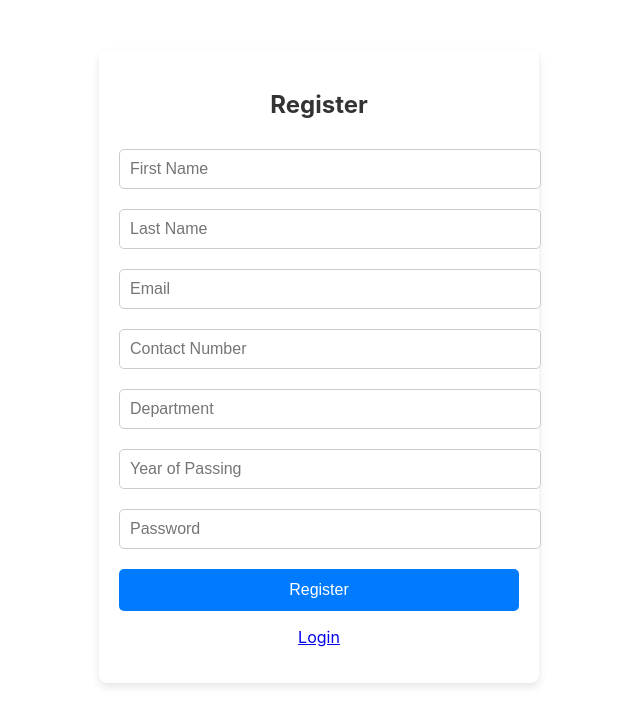
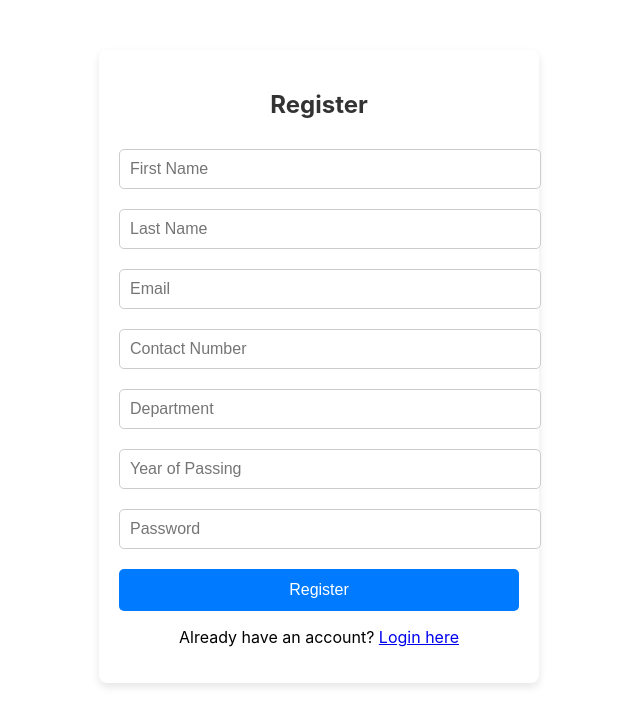
Before and after one commit to KathirProject123/Small-bets, a React (Create React App) app: page /register in a window 1280 px wide. Shown: the top 726 px of the page, without its empty margins (321-961 px from the left). Built offline with nearby package versions, Linux system fonts and the light colour scheme.

Commit message:
reg-login

```diff
--- a/src/App.js
+++ b/src/App.js
@@ -8,7 +8,7 @@
     return (
         <Router>
             <Routes>
-                <Route path="/" element={<Login />} />
+                <Route path="/login" element={<Login />} />
                 <Route path="/register" element={<Register />} />
                 <Route path="/dashboard" element={<Dashboard />} /> {/* Make sure Dashboard is imported correctly */}
             </Routes>
--- a/src/Register.js
+++ b/src/Register.js
@@ -1,4 +1,5 @@
 import React, { useState } from "react";
+import { Link, useNavigate } from "react-router-dom";
 import "./Register.css";
 import { supabase } from "./supabaseClient"; // We’ll set this up next
 
@@ -12,6 +13,8 @@
         year: "",
         password: ""
     });
+
+    const navigate = useNavigate();
 
     const handleChange = (e) => {
         setFormData({ ...formData, [e.target.name]: e.target.value });
@@ -38,6 +41,7 @@
         } else {
             console.log("Signup data", data);
             alert("Registration successful!");
+            navigate("/login");
         }
     };
 
@@ -53,9 +57,10 @@
                 <input type="number" name="year" placeholder="Year of Passing" onChange={handleChange} required />
                 <input type="password" name="password" placeholder="Password" onChange={handleChange} required />
                 <button type="submit">Register</button>
-                <p><a href="/Login">Login</a></p>
             </form>
+            <p>Already have an account? <Link to="/login">Login here</Link></p>
         </div>
     );
 }
+
 export default Register;
```
